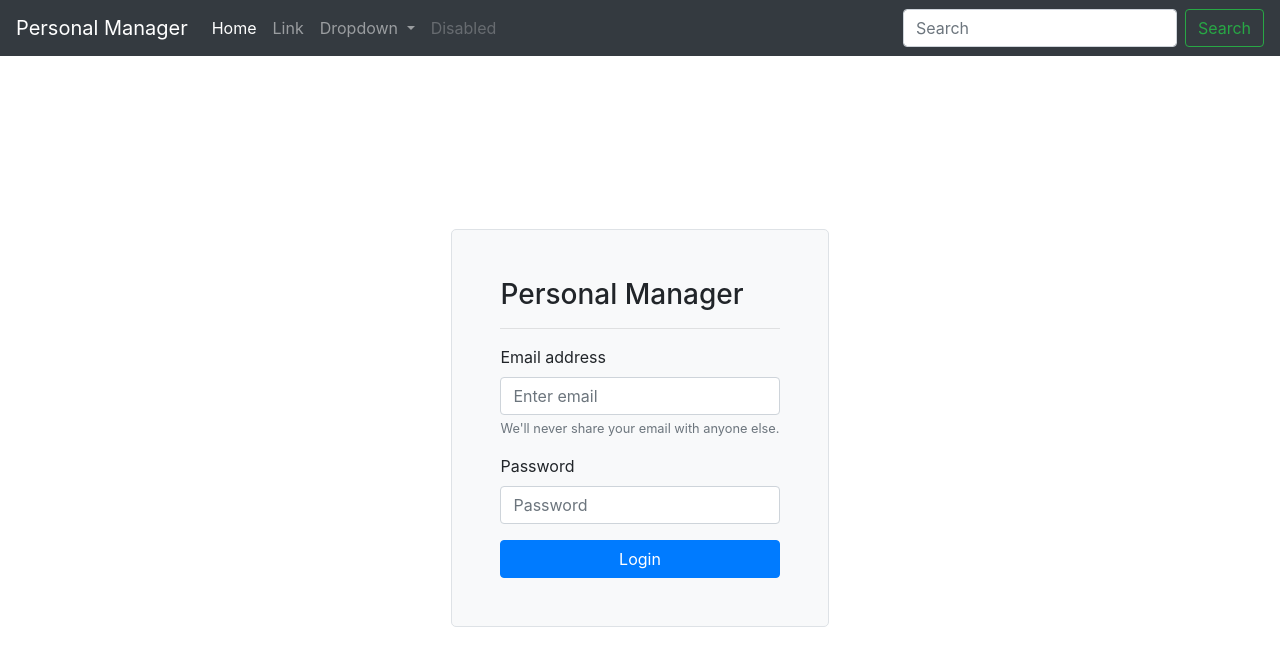
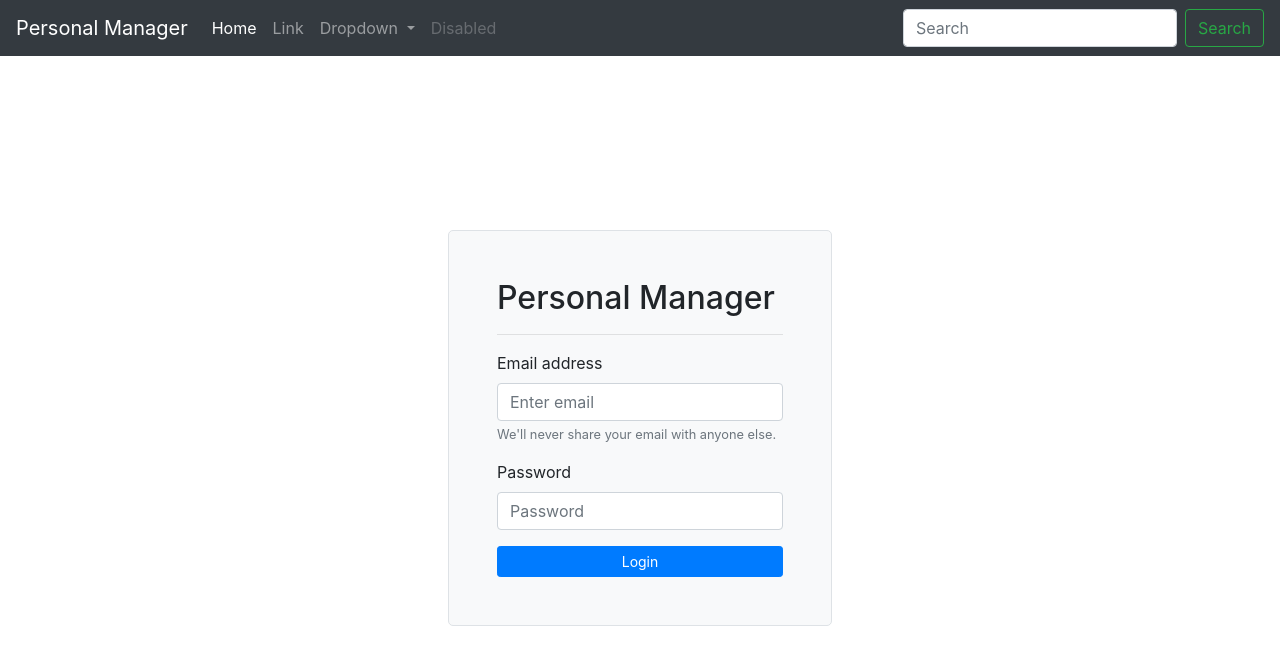
Before and after one commit to moustafabazzy/personalmanager, an Angular app: page / in a window 1280 px wide. Shown: the top 666 px of the page. Built offline with nearby package versions, Linux system fonts and the light colour scheme.

Commit message:
MOD login page

```diff
--- a/src/app/login/login.component.html
+++ b/src/app/login/login.component.html
@@ -1,7 +1,7 @@
 <div class="d-flex justify-content-center align-items-center page-container">
   <div class="bg-light p-5 border form-container" >
     <form>
-      <h3>Personal Manager</h3>
+      <h2>Personal Manager</h2>
       <hr/>
       <div class="form-group">
         <label for="exampleInputEmail1">Email address</label>
@@ -12,7 +12,7 @@
         <label for="exampleInputPassword1">Password</label>
         <input type="password" class="form-control" id="exampleInputPassword1" placeholder="Password">
       </div>
-      <button type="submit" class="btn btn-primary w-100">Login</button>
+      <button type="submit" class="btn btn-sm btn-primary w-100">Login</button>
     </form>
   </div>
 </div>
--- a/src/app/login/login.component.scss
+++ b/src/app/login/login.component.scss
@@ -3,5 +3,6 @@
 }
 
 .form-container {
+  width: 30%;
   border-radius: 5px;
 }
```
